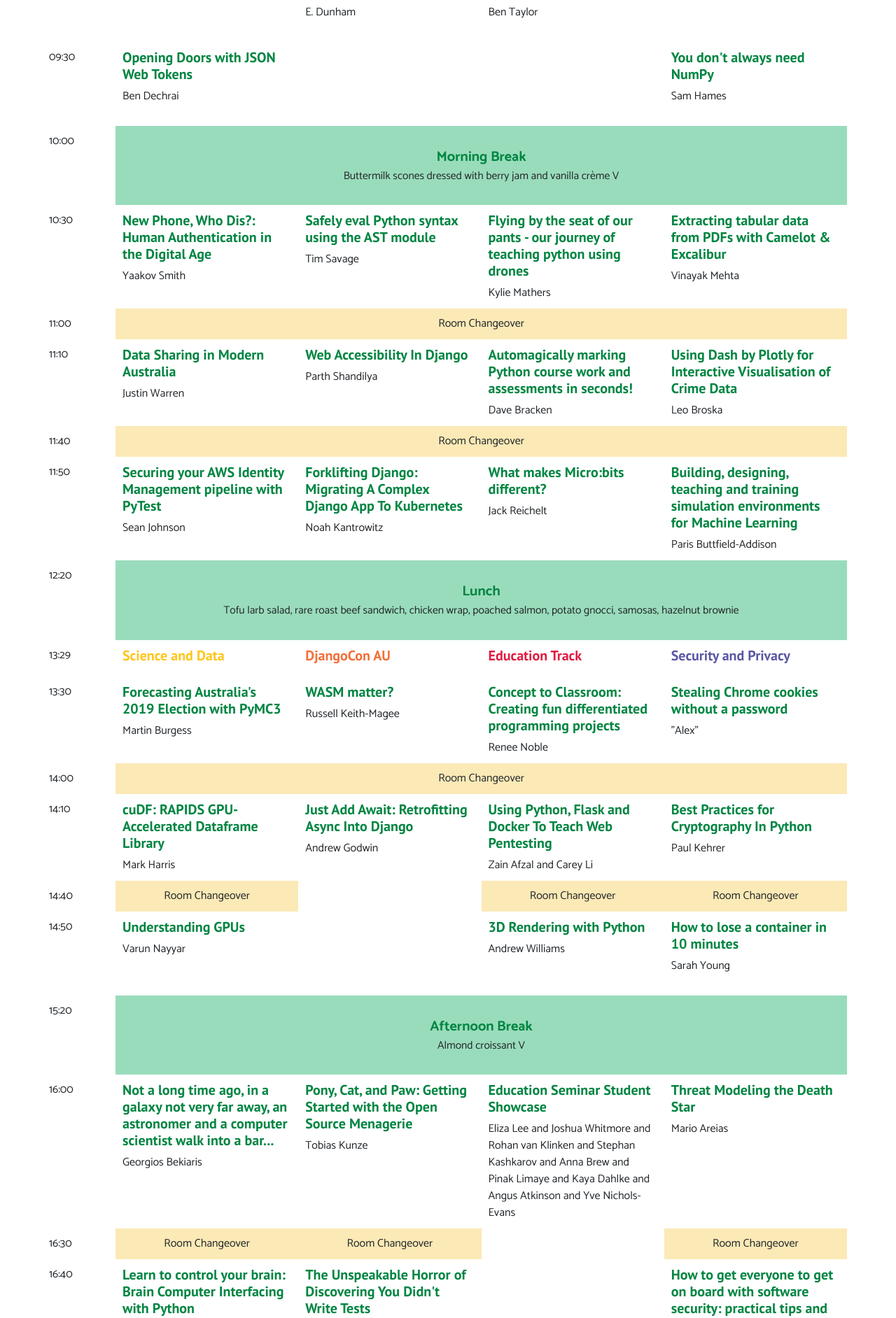
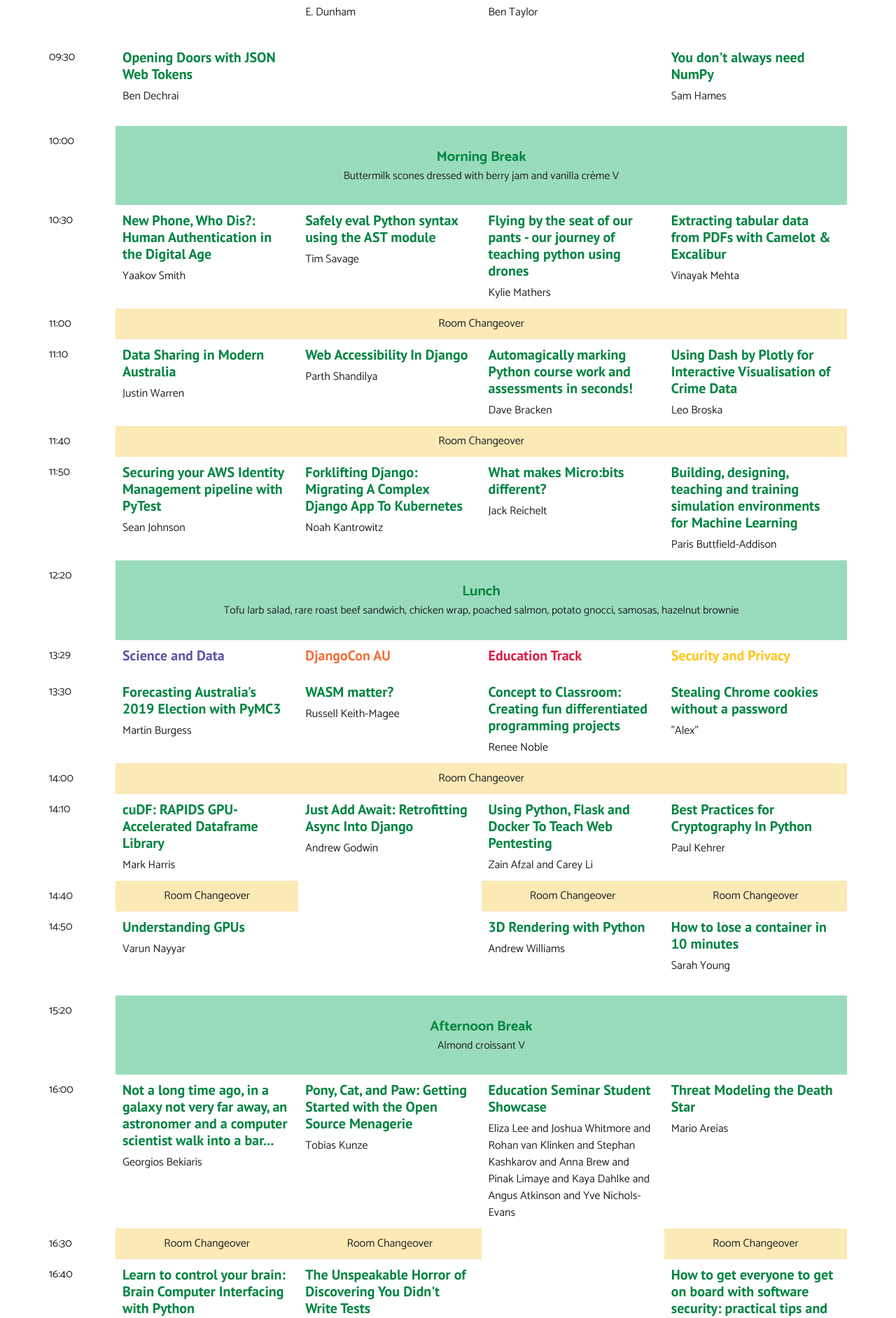
Before and after one commit to pyconau/2019.pycon-au.org, a Jekyll site: the page built from _pages/schedule/friday.md, in a window 1280 px wide. Shown: the part 845-2729 px from the top of the page at 70% size. Built offline with Jekyll 4.4.1, drawn with Linux system fonts in a browser that asks for light colours.

Commit message:
change the header colours per track by name

```diff
--- a/_includes/talk-node.html
+++ b/_includes/talk-node.html
@@ -4,7 +4,7 @@
         <h5>{{session.title}}</h5>
         {% if session.type == "keynote" %}<div class="speaker">Yet to be announced</div>{%endif%}
     {% else %}
-    <h5><a target="_blank" href="{{session.url}}" {% if session.type == "track" %} style="color: {{track.color}} !important"{%endif%}>{{ session.title }}</a></h5>
+    <h5><a target="_blank" href="{{session.url}}" {% if session.type == "track" %} class="slug-{{session.track}}" {%endif%}>{{ session.title }}</a></h5>
     {% if session.type == 'track' %}{% if session.description %}<div class="speaker">{{session.description}}</div>{%endif%}
     {% else %}
         <div class="speaker">
--- a/static/css/pycon.css
+++ b/static/css/pycon.css
@@ -164,9 +164,13 @@ hr {
 
 .border-general   { border-color: #00B159; }
 .border-science   { border-color: #5B57A5; }
+.slug-science   { color: #5B57A5 !important; }
 .border-security  { border-color: #FFC518; }
+.slug-security  { color: #FFC518 !important; }
 .border-django    { border-color: #F36F3A; }
+.slug-django    { color: #F36F3A !important; }
 .border-education { border-color: #E01D43; }
+.slug-education { color: #E01D43 !important; }
 .border-deepdive  { border-color: #000000; }
 
 /* Brand Green  == 00B159
```
Also changed, not shown: _data/schedule.yml (+4 -4 lines), _talks/1001-security-and-privacy.md (+0 -1 lines), _talks/1002-djangocon-au.md (+0 -1 lines).
